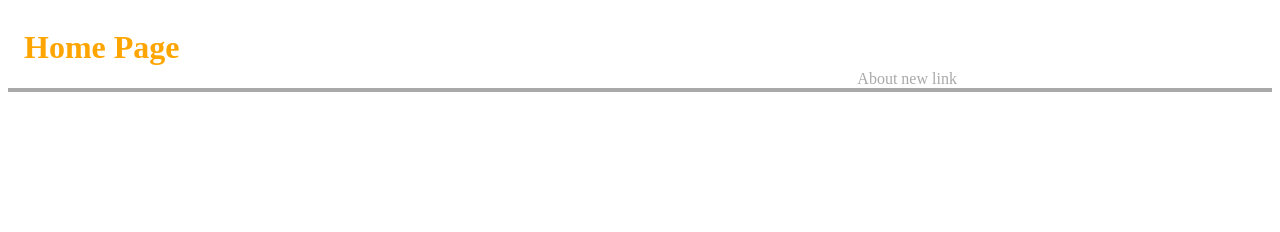
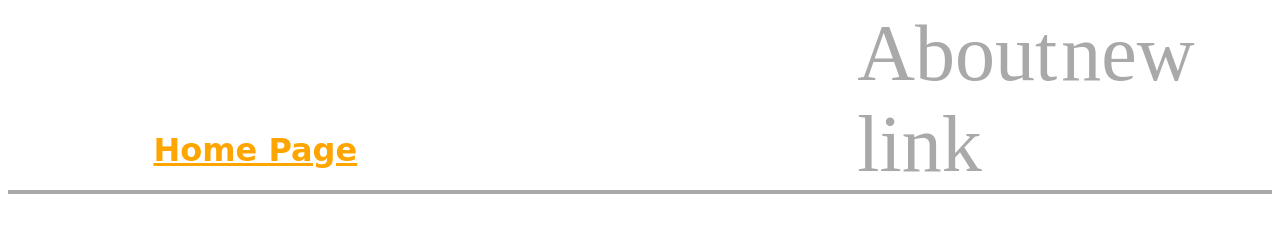
Before and after one commit to JayFarnsworth/GitCollaboration1, a plain HTML site: page app/index.html in a window 1280 px wide. Drawn offline with Linux system fonts and the light colour scheme.

Commit message:
team work makes dremwork

```diff
--- a/app/styles.css
+++ b/app/styles.css
@@ -3,13 +3,16 @@ header {
   grid-template-columns: repeat(6, 1fr);
   grid-gap: 10px;
   align-items: end;
-  border-bottom: .3rem solid darkgrey;
+  border-bottom: 0.3rem solid darkgrey;
 }
 
 h1 {
   grid-column: 1/span 2;
-  margin-left: 1rem;
+  margin-left: 5rem;
   color: orange;
+  font-family: cursive;
+  text-align: center;
+  text-decoration: underline;
 }
 
 nav {
@@ -19,5 +22,5 @@ nav {
 nav a {
   text-decoration: none;
   color: darkgrey;
-  font-size:
+  font-size: 5rem;
 }
```
